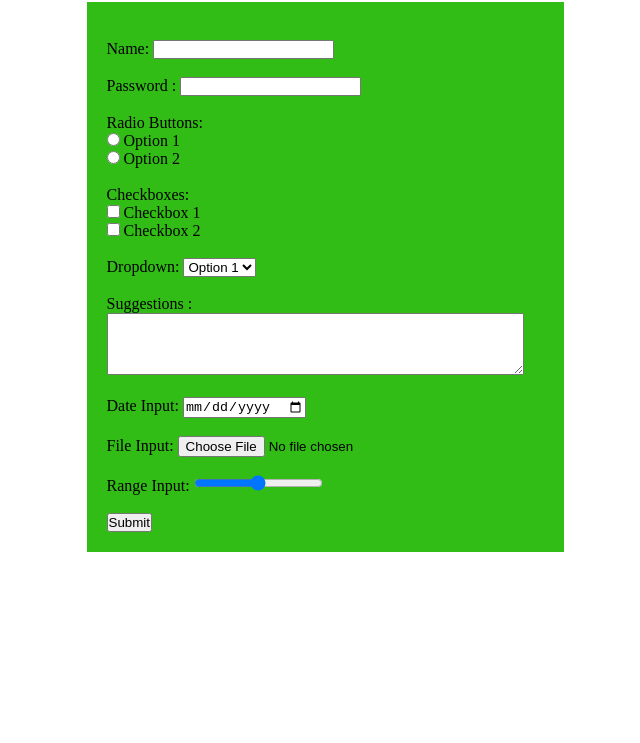
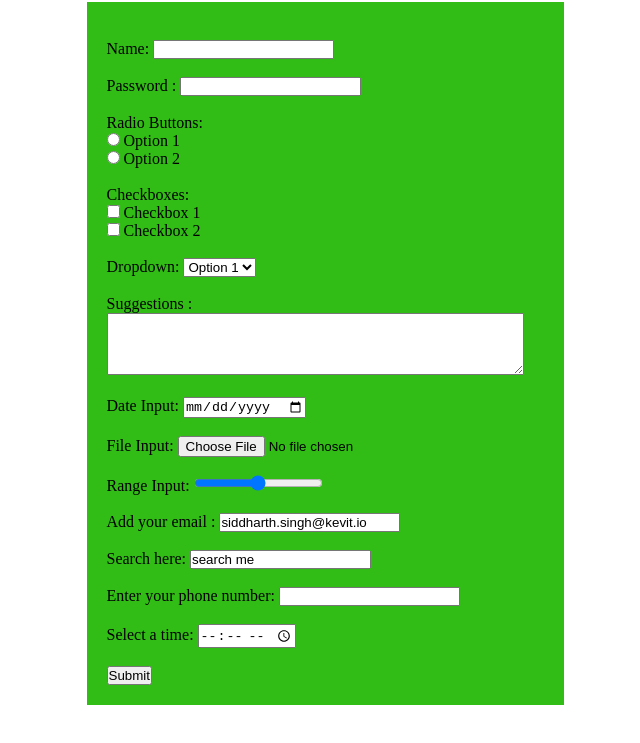
Before and after one commit to kevit-siddharth-singh/HTML-CSS, a plain HTML site: page Task 4/index.html in a window 1280 px wide. Shown: the part 45-788 px from the top of the page, without its empty margins (325-965 px from the left). Drawn offline with Linux system fonts and the light colour scheme.

Commit message:
Added search IO,Tel IO,Time IO,Url IO

```diff
--- a/Task 4/index.html
+++ b/Task 4/index.html
@@ -79,7 +79,35 @@
           max="100"
         /><br /><br />
 
+        <!-- Url Input -->
+        <label for="email">Add your email :</label>
+        <input
+          type="url"
+          id="email"
+          name="email"
+          value="siddharth.singh@kevit.io"
+        />
+        <br /><br />
+
+        <!-- Search input -->
+        <label for="search">Search here:</label>
+        <input type="search" id="search" name="search" value="search me" />
+        <br />
+
+        <!-- Telephone input -->
+        <br />
+        <label for="phone">Enter your phone number:</label>
+        <input type="tel" id="phone" name="phone" />
+        <br />
+
+        <!-- Time Input -->
+        <br />
+        <label for="time">Select a time:</label>
+        <input type="time" id="time" name="appt" />
+        <br />
+
         <!-- Submit Button -->
+        <br />
         <button type="submit">Submit</button>
       </form>
     </div>
```
